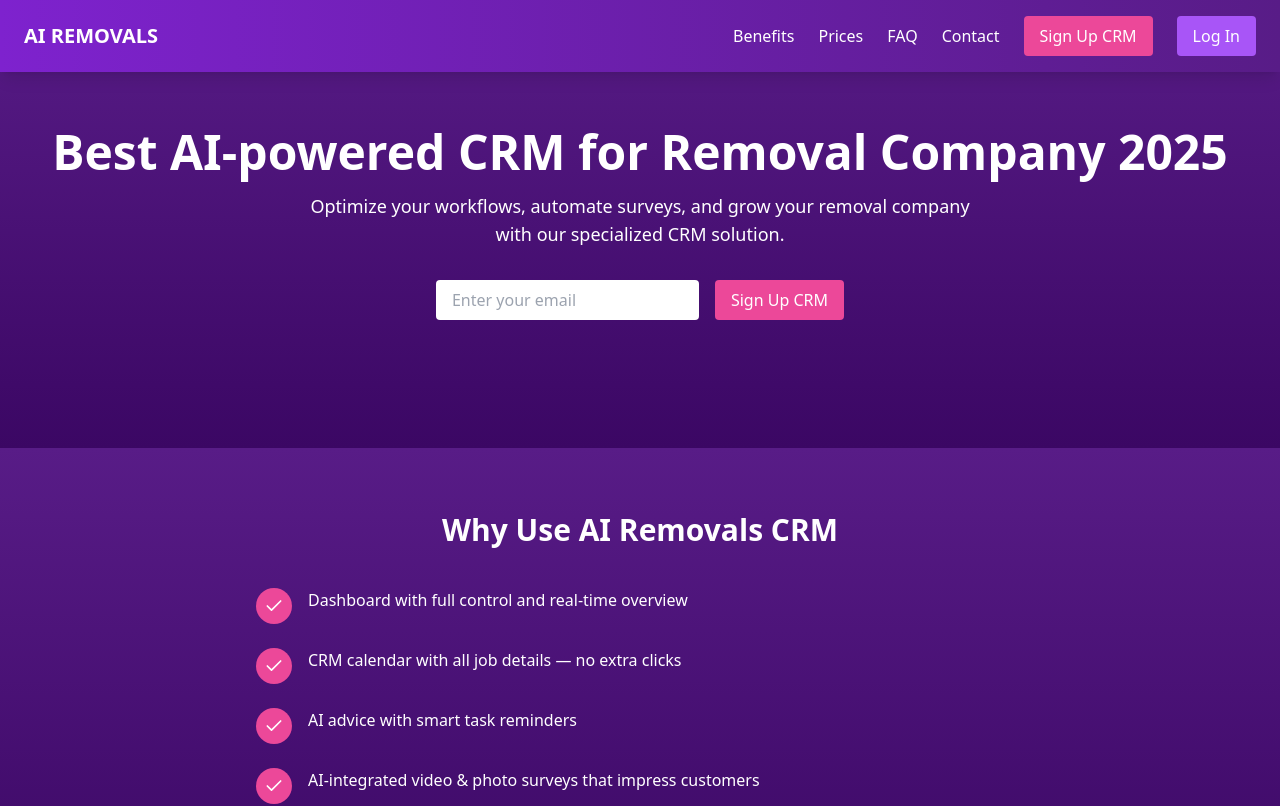
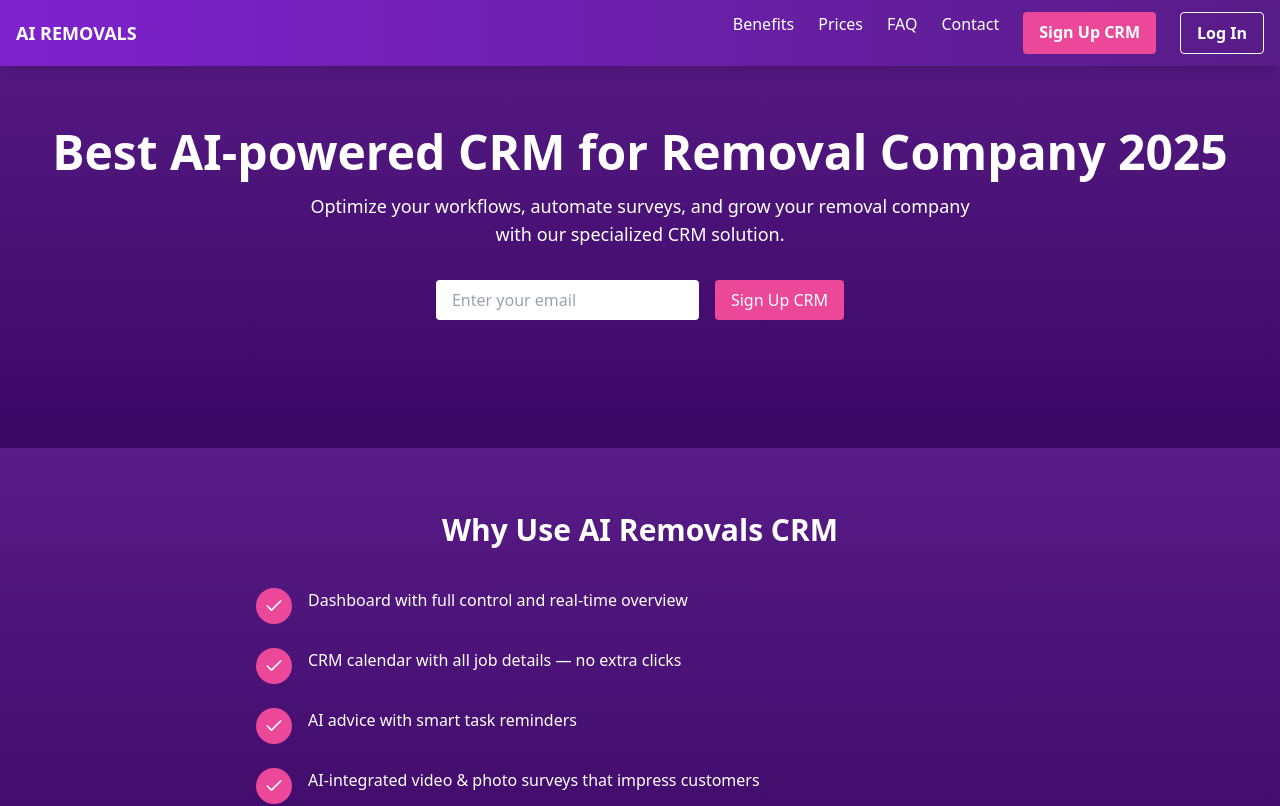
Before and after one commit to Gullmegler/mitt-prosjekt, a React (Create React App) app: page / in a window 1280 px wide. Shown: the top 806 px of the page. Built offline with nearby package versions, Linux system fonts and the light colour scheme.

Commit message:
Update Navbar.jsx

```diff
--- a/src/components/Navbar.jsx
+++ b/src/components/Navbar.jsx
@@ -1,39 +1,18 @@
-import { Link } from "react-scroll";
-import { useNavigate } from "react-router-dom";
+import { Link } from "react-scroll"; // hvis du bruker react-scroll for smooth scroll
 
 export default function Navbar() {
-  const navigate = useNavigate();
-
   return (
-    <nav className="flex justify-between items-center px-6 py-4 bg-gradient-to-r from-purple-700 to-purple-900 text-white fixed w-full z-50 shadow-lg">
-      <a href="https://airemovals.co.uk" className="font-bold text-xl hover:underline">
-        AI REMOVALS
-      </a>
-      <div className="flex gap-6 items-center">
-        <Link to="benefits" smooth={true} duration={500} className="cursor-pointer hover:underline">
-          Benefits
-        </Link>
-        <Link to="prices" smooth={true} duration={500} className="cursor-pointer hover:underline">
-          Prices
-        </Link>
-        <Link to="faq" smooth={true} duration={500} className="cursor-pointer hover:underline">
-          FAQ
-        </Link>
-        <Link to="contact" smooth={true} duration={500} className="cursor-pointer hover:underline">
-          Contact
-        </Link>
-        <button
-          onClick={() => navigate("/signup")}
-          className="bg-pink-500 px-4 py-2 rounded hover:bg-pink-600 transition"
-        >
-          Sign Up CRM
-        </button>
-        <button
-          onClick={() => navigate("/login")}
-          className="bg-purple-500 px-4 py-2 rounded hover:bg-purple-600 transition"
-        >
-          Log In
-        </button>
+    <nav className="fixed w-full bg-gradient-to-r from-purple-700 to-purple-900 shadow-lg z-50">
+      <div className="max-w-7xl mx-auto px-4 py-3 flex justify-between items-center">
+        <a href="https://airemovals.co.uk" className="text-white font-bold text-lg">AI REMOVALS</a>
+        <div className="space-x-6 text-white hidden md:flex">
+          <Link to="benefits" smooth={true} duration={500} className="cursor-pointer hover:underline">Benefits</Link>
+          <Link to="prices" smooth={true} duration={500} className="cursor-pointer hover:underline">Prices</Link>
+          <Link to="faq" smooth={true} duration={500} className="cursor-pointer hover:underline">FAQ</Link>
+          <Link to="contact" smooth={true} duration={500} className="cursor-pointer hover:underline">Contact</Link>
+          <a href="/signup" className="bg-pink-500 px-4 py-2 rounded text-white font-semibold">Sign Up CRM</a>
+          <a href="/login" className="border border-white px-4 py-2 rounded text-white font-semibold">Log In</a>
+        </div>
       </div>
     </nav>
   );
```
